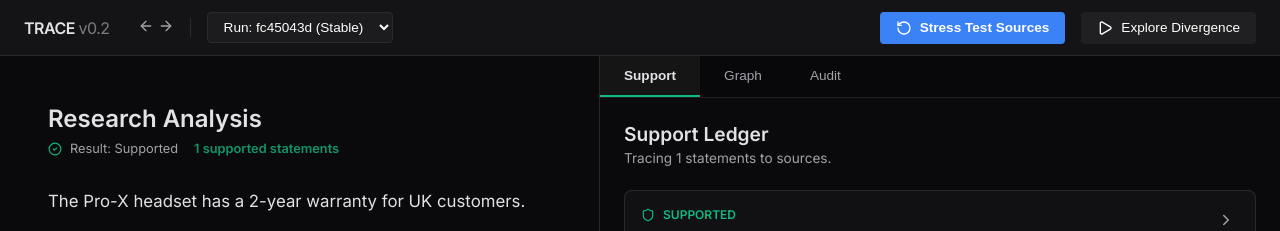
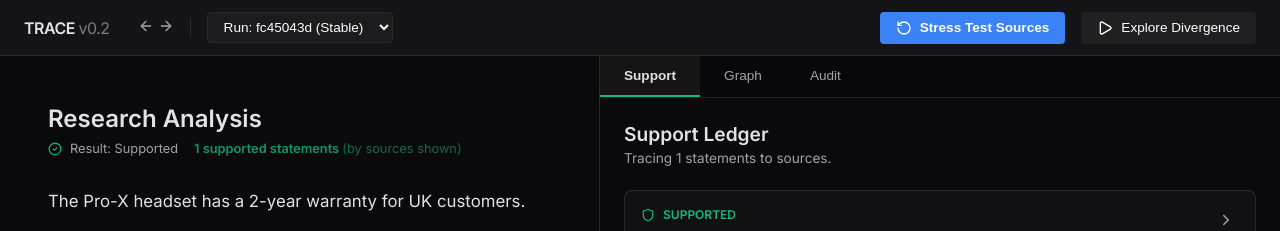
Before and after one commit to Qarait/trace-v01, a React (Vite) app: page / in a window 1280 px wide. Shown: the top 231 px of the page. Built offline with nearby package versions, Linux system fonts and the light colour scheme.

Commit message:
neutralize pilot script: remove 'same' bias, add misunderstanding prompt

```diff
--- a/src/ui/AnswerView.tsx
+++ b/src/ui/AnswerView.tsx
@@ -63,7 +63,7 @@ export const AnswerView: React.FC<AnswerViewProps> = ({ runId, nodeId }) => {
                             style={{ color: 'var(--node-retrieval)', fontWeight: 'bold', cursor: 'help' }}
                             title="Supported = backed by the sources shown here. This is not an external fact-check."
                         >
-                            {currentClaimIds.length} supported statements
+                            {currentClaimIds.length} supported statements <span style={{ fontWeight: 'normal', opacity: 0.7 }}>(by sources shown)</span>
                         </span>
                         {removedClaimIds.length > 0 && <span style={{ marginLeft: '8px', color: 'var(--node-invalid)' }}>| {removedClaimIds.length} removed from previous view</span>}
                     </div>
```
Also changed, not shown: pilot/PILOT_SCRIPT.md (+3 -1 lines).
